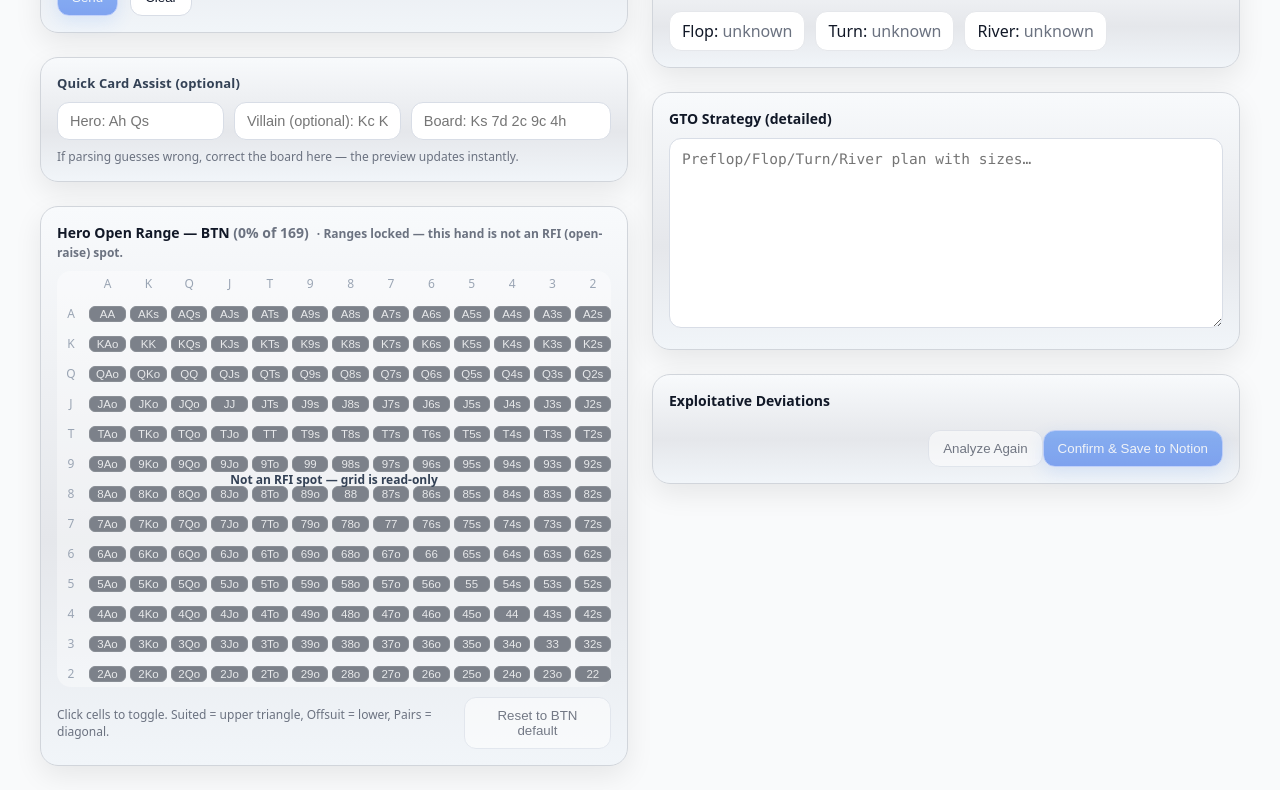
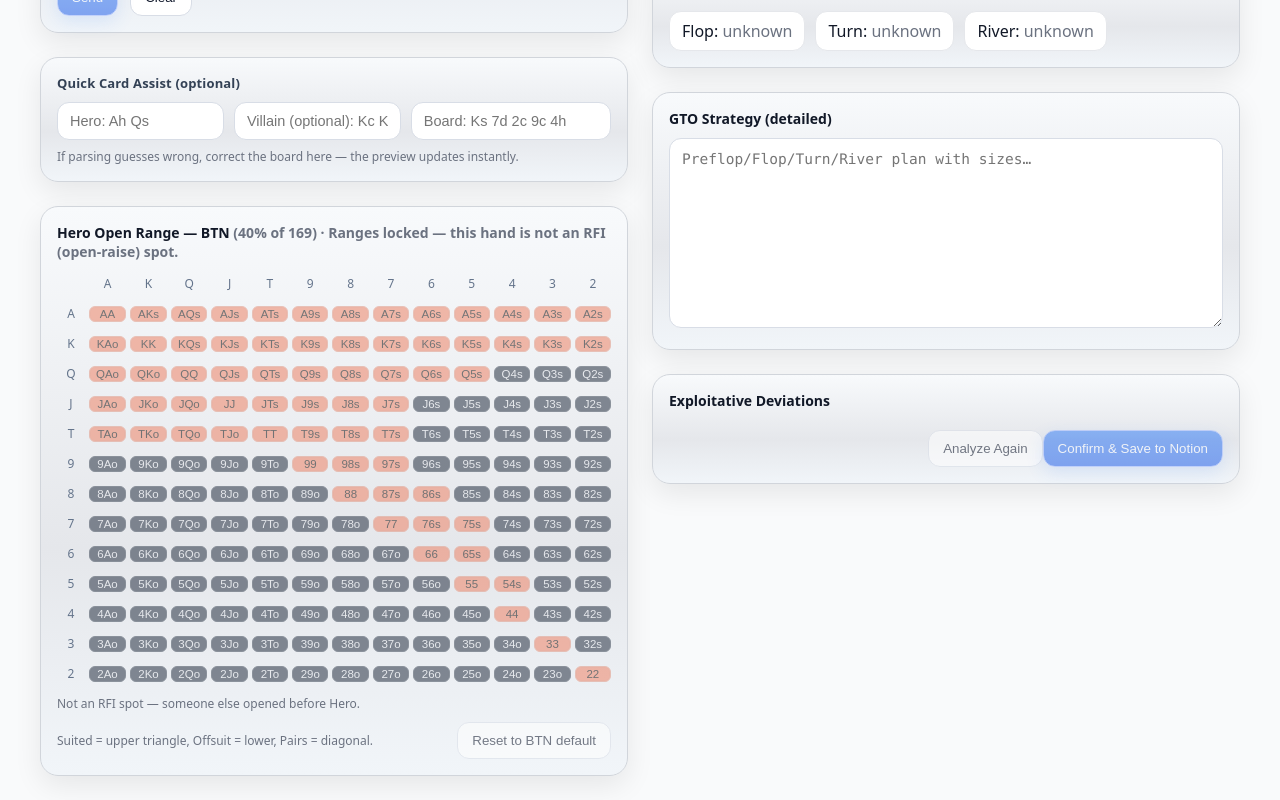
Before and after one commit to yeruvabala/notion-poker-web, a Next.js app: page / in a window 1280 px wide. Shown: the part 309-1109 px from the top of the page. Built offline with nearby package versions, Linux system fonts and the light colour scheme.

Commit message:
Update page.tsx

```diff
--- a/app/page.tsx
+++ b/app/page.tsx
@@ -17,6 +17,8 @@ type Fields = {
   board?: string | null;
   notes?: string | null;
 };
+
+type Verdict = { label: 'Correct' | 'Mistake' | 'Marginal'; summary: string; reasons?: string[] };
 
 /** ------------- Helpers (same “code behind”) ------------- */
 const asText = (v: any): string =>
@@ -148,25 +150,23 @@ const twoCardsFrom = (line: string) =>
 const CardSpan = ({ c }: { c: string }) =>
   !c ? null : <span style={{ fontWeight: 600, color: suitColor(c.slice(-1)) }}>{c}</span>;
 
-/** ---------- Opening Range Grid helpers ---------- */
+/** ---------- Range Grid helpers ---------- */
 const RANKS = ['A','K','Q','J','T','9','8','7','6','5','4','3','2'] as const;
 const rIndex: Record<string, number> = Object.fromEntries(RANKS.map((r, i) => [r, i]));
 
-/** Build label for matrix cell */
 function handLabel(i: number, j: number): string {
   const a = RANKS[i], b = RANKS[j];
   if (i === j) return `${a}${a}`;
   return i < j ? `${a}${b}s` : `${a}${b}o`; // upper triangle suited
 }
 
-/** Small comparator helpers */
-const atLeast = (rank: string, min: string) => rIndex[rank] <= rIndex[min]; // A-high ordering
+const atLeast = (rank: string, min: string) => rIndex[rank] <= rIndex[min];
 const oneOf = (x: string, arr: string[]) => arr.includes(x);
 
-/** Baseline open decision by position (approx, intentionally compact rules) */
+/** Baseline open decision by position (compact, approx) */
 function defaultOpen(pos: string, label: string): boolean {
   pos = (pos || '').toUpperCase();
-  const [a, b, t] = label.length === 3 ? [label[0], label[1], label[2]] : [label[0], label[1], 'p']; // p = pair
+  const [a, b, t] = label.length === 3 ? [label[0], label[1], label[2]] : [label[0], label[1], 'p'];
   const pair = t === 'p';
   const suited = t === 's';
   const offsuit = t === 'o';
@@ -180,7 +180,6 @@ function defaultOpen(pos: string, label: string): boolean {
   // Any Ace suited opens everywhere; offsuit tightens early
   if (a === 'A') {
     if (suited) return true;
-    // offsuit ATo+ UTG/MP, A9o+ HJ, A8o+ CO, A2o+ BTN, A5o+ SB (wheel blocker)
     const minOff: Record<string, string> = { UTG: 'T', MP: 'T', HJ: '9', CO: '8', BTN: '2', SB: '5', BB: 'T' };
     return atLeast(b, minOff[pos] || 'T');
   }
@@ -199,17 +198,17 @@ function defaultOpen(pos: string, label: string): boolean {
   // Broadways offsuit
   if (offsuit && oneOf(a, ['K','Q','J','T'])) {
     const min: Record<string, Record<string,string>> = {
-      K: { UTG:'Q', MP:'J', HJ:'T', CO:'T', BTN:'8', SB:'9' }, // KQo/KJo/KTo… BTN K8o+
-      Q: { UTG:'T', MP:'T', HJ:'T', CO:'T', BTN:'8', SB:'9' }, // QTo+ late
-      J: { UTG:'X', MP:'X', HJ:'X', CO:'T', BTN:'9', SB:'9' }, // JTo CO+, J9o BTN+
-      T: { UTG:'X', MP:'X', HJ:'X', CO:'X', BTN:'9', SB:'9' }, // T9o BTN/SB
+      K: { UTG:'Q', MP:'J', HJ:'T', CO:'T', BTN:'8', SB:'9' },
+      Q: { UTG:'T', MP:'T', HJ:'T', CO:'T', BTN:'8', SB:'9' },
+      J: { UTG:'X', MP:'X', HJ:'X', CO:'T', BTN:'9', SB:'9' },
+      T: { UTG:'X', MP:'X', HJ:'X', CO:'X', BTN:'9', SB:'9' },
     };
     const m = (min as any)[a]?.[pos];
     if (!m || m === 'X') return false;
     return atLeast(b, m);
   }
 
-  // Suited connectors & gappers (Q9s-, J8s-, T8s-, 98s, 87s, 76s, 65s, 54s widen later)
+  // Suited connectors primary set
   if (suited) {
     const SC = [
       ['9','8'], ['8','7'], ['7','6'], ['6','5'], ['5','4']
@@ -221,51 +220,66 @@ function defaultOpen(pos: string, label: string): boolean {
     }
   }
 
-  // Very late wide BTN/SB catch-all for suited junk like K2s, Q5s, J7s, T7s, 97s, 86s, 75s
+  // Late-position suited junk widening
   if (suited && (pos === 'BTN' || pos === 'SB')) {
     const LATE_MIN: Record<string,string> = { K:'2', Q:'5', J:'7', T:'7', '9':'7','8':'6','7':'5' };
     const m = (LATE_MIN as any)[a];
     if (m) return atLeast(b, m);
   }
 
-  // Default: tight fold
   return false;
 }
 
-/** --- Detect RFI only (locks grid when false) --- */
-function detectIsRFI(text: string, heroPos: string): boolean {
-  const H = (heroPos || '').toUpperCase();
-  if (!H) return false;
+/** ----- Simple RFI detector (unopened pot & hero first raise; no 3-bet/jam pre) ----- */
+function detectRFI(raw: string): { isRFI: boolean; reasonIfLocked: string } {
+  const s = (raw || '').toLowerCase();
 
-  // Lowercase once; strip stack units like "35 bb" / "20 sb"
-  const raw = (text || '').toLowerCase();
-  const t = raw.replace(/\d+\s*(bb|sb)\b/g, ' ');
+  // quick 3-bet / shove markers (preflop escalation)
+  const has3bet = /\b3[-\s]?bet|\b3bet|\bre[-\s]?raise|\b4[-\s]?bet|\bjam|\bshove\b/i.test(s);
 
-  // Anything that clearly makes it a non-RFI node
-  if (/\b(3[-\s]?bet|re[-\s]?raise|reraise)\b/.test(t)) return false;
-  if (/\b(limp|complete|overlimp)\b/.test(t)) return false;
+  // find earliest hero raise
+  const heroRaiseIdx = (() => {
+    const patterns = [
+      /\b(i|i'm|im|i am|hero)\b[^.]{0,40}?\b(raise|raises|open|opens)\b/i,
+      /\bam on\b[^.]{0,30}?\b(utg\+?\d?|utg|mp|hj|co|button|btn|sb|bb)\b[^.]{0,30}?\b(raise|raises|open|opens)\b/i
+    ];
+    let idx = Infinity;
+    for (const r of patterns) {
+      const m = r.exec(s);
+      if (m && m.index < idx) idx = m.index;
+    }
+    return idx;
+  })();
 
-  // If a position is stated as the raiser AND hero responds by calling/3-betting → not RFI
-  const villainRaiserAndHeroResponds =
-    /\b(utg\+?2?|utg|mp|hj|co|button|btn|sb|bb)\b[^\.\n]{0,40}\b(raise|opens?)\b/.test(t) &&
-    /\b(i|hero)\b[^\.\n]{0,50}\b(call|flat|3[-\s]?bet|reraise)\b/.test(t);
-  if (villainRaiserAndHeroResponds) return false;
+  // find earliest non-hero raise (villain/other seat)
+  const villainRaiseIdx = (() => {
+    const r = /\b(villain|utg\+?\d?|utg|mp|hj|co|button|btn|sb|bb)\b[^.]{0,30}?\b(raise|raises|open|opens)\b/i;
+    const m = r.exec(s);
+    if (!m) return Infinity;
+    // if it's "i/hero", ignore (we only want non-hero)
+    if (/\b(i|i'm|im|i am|hero)\b/.test(m[0])) return Infinity;
+    return m.index;
+  })();
 
-  // Hero opens: allow a wider window and common phrasing variants
-  const heroOpens =
-    /\b(i|hero)\b[^\.\n]{0,120}\b(open(?:s|ed)?|raise[sd]?)\b/.test(t) ||                // "hero ... raises"
-    /\b(folds?\s+to\s+(me|btn|button|sb|bb|co|hj|mp|utg))\b[^\.\n]{0,80}\b(raise|open)\b/.test(t) ||
-    /\b(on|from)\s+(utg\+?2?|utg|mp|hj|co|btn|button|sb|bb)\b[^\.\n]{0,80}\b(i|hero)\b[^\.\n]{0,60}\b(raise|open)\b/.test(t);
-
-  return !!heroOpens;
+  const unopened = heroRaiseIdx < villainRaiseIdx;
+  if (!unopened) {
+    return { isRFI: false, reasonIfLocked: 'Not an RFI spot — someone else opened before Hero.' };
   }
-
+  if (has3bet) {
+    return { isRFI: false, reasonIfLocked: 'Not a pure RFI — preflop 3-bet/jam detected.' };
+  }
+  return { isRFI: true, reasonIfLocked: '' };
+}
 
 /** ---------------- Component ---------------- */
 export default function Page() {
   // INPUT
   const [input, setInput] = useState('');
   const [fields, setFields] = useState<Fields | null>(null);
+
+  // Verdict UI state
+  const [verdict, setVerdict] = useState<Verdict | null>(null);
+  const [recommended, setRecommended] = useState<string>('');
 
   // Quick Card Assist (hero, villain, entire board)
   const [heroAssist, setHeroAssist] = useState('');
@@ -275,10 +289,6 @@ export default function Page() {
   // Opening range edits (user toggles)
   const [rangeEdits, setRangeEdits] = useState<Record<string, boolean>>({});
   const [lastPosForEdits, setLastPosForEdits] = useState<string>('');
-
-  // Grid lock state
-  const [isRFI, setIsRFI] = useState<boolean>(false);
-  const [gridLockMsg, setGridLockMsg] = useState<string | null>(null);
 
   // Async state
   const [aiLoading, setAiLoading] = useState(false);
@@ -306,6 +316,10 @@ export default function Page() {
 
   const pos = (fields?.position ?? preview.position ?? '').toUpperCase() || 'BTN';
 
+  // RFI lock logic
+  const rfiInfo = useMemo(() => detectRFI(input), [input]);
+  const gridLocked = !rfiInfo.isRFI;
+
   // Rebase edits if position changes
   useEffect(() => {
     if (lastPosForEdits && lastPosForEdits === pos) return;
@@ -313,19 +327,11 @@ export default function Page() {
     setLastPosForEdits(pos);
   }, [pos, lastPosForEdits]);
 
-  // Lock/unlock grid based on whether this is an RFI spot
-  useEffect(() => {
-    const rfi = detectIsRFI(input, pos);
-    setIsRFI(rfi);
-    setGridLockMsg(rfi ? null : 'Ranges locked — this hand is not an RFI (open-raise) spot.');
-  }, [input, pos]);
-
   /** Call /api/analyze-hand; use input text; include overrides from assists */
   async function analyzeParsedHand(parsed: Fields) {
     setAiError(null);
     setAiLoading(true);
     try {
-      // inside analyzeParsedHand(parsed)
       const payload = {
         date: parsed.date ?? undefined,
         stakes: parsed.stakes ?? (preview.stakes || undefined),
@@ -335,11 +341,10 @@ const payload = {
         board: [flop && `Flop: ${flop}`, turn && `Turn: ${turn}`, river && `River: ${river}`]
           .filter(Boolean)
           .join('  |  '),
-  // CHANGED: include the full user story so the model can reason about shoves/ICM/etc.
-  notes: parsed.notes ?? input ?? '',
-  raw_input: input ?? ''      // NEW
+        // Send full raw text so the analyzer judges the line (ICM, stacks, etc.)
+        notes: parsed.notes ?? input,
+        rawText: input
       };
-
 
       const r = await fetch('/api/analyze-hand', {
         method: 'POST',
@@ -354,6 +359,11 @@ const payload = {
 
       const data = await r.json();
 
+      // New: capture verdict + recommended line
+      setVerdict(data?.verdict ?? null);
+      setRecommended(typeof data?.recommended_line === 'string' ? data.recommended_line : '');
+
+      // Existing fields
       setFields(prev => {
         const base = prev ?? parsed ?? {};
         const tags: string[] =
@@ -380,6 +390,8 @@ const payload = {
   async function handleParse() {
     setStatus(null);
     setAiError(null);
+    setVerdict(null);
+    setRecommended('');
     try {
       const res = await fetch('/api/parse', {
         method: 'POST',
@@ -428,23 +440,18 @@ const payload = {
   }
 
   /** Range grid state helpers */
-  const toggleHand = (label: string) =>
+  const toggleHand = (label: string) => {
+    if (gridLocked) return; // read-only when not RFI
     setRangeEdits(prev => ({ ...prev, [label]: !(prev[label] ?? defaultOpen(pos, label)) }));
+  };
 
-  const resetRange = () => { setRangeEdits({}); setLastPosForEdits(pos); };
+  const resetRange = () => { if (!gridLocked) { setRangeEdits({}); setLastPosForEdits(pos); } };
 
   const openFlags: Record<string, boolean> = {};
   RANKS.forEach((_, i) => {
     RANKS.forEach((__, j) => {
       const lbl = handLabel(i, j);
-      if (!isRFI) {
-        // Non-RFI node → show “fold look” and lock
-        openFlags[lbl] = false;
-      } else {
-        openFlags[lbl] = Object.prototype.hasOwnProperty.call(rangeEdits, lbl)
-          ? !!rangeEdits[lbl]
-          : defaultOpen(pos, lbl);
-      }
+      openFlags[lbl] = rangeEdits.hasOwnProperty(lbl) ? rangeEdits[lbl] : defaultOpen(pos, lbl);
     });
   });
   const openCount = Object.values(openFlags).filter(Boolean).length;
@@ -475,7 +482,7 @@ const payload = {
                 </button>
                 <button
                   className="p-btn"
-                  onClick={() => { setInput(''); setFields(null); setStatus(null); setAiError(null); setHeroAssist(''); setVillainAssist(''); setBoardAssist(''); }}
+                  onClick={() => { setInput(''); setFields(null); setStatus(null); setAiError(null); setHeroAssist(''); setVillainAssist(''); setBoardAssist(''); setVerdict(null); setRecommended(''); }}
                 >
                   Clear
                 </button>
@@ -494,38 +501,33 @@ const payload = {
               <div className="p-help">If parsing guesses wrong, correct the board here — the preview updates instantly.</div>
             </div>
 
-            {/* --- RFI grid (locks when not RFI) --- */}
+            {/* --- Interactive Opening Range Grid (RFI-only editable) --- */}
             <div className="p-card">
               <div className="p-subTitle">
                 Hero Open Range — {pos} <span className="p-muted">({openPct}% of 169)</span>
-                {!isRFI && (
-                  <span className="p-muted" style={{ marginLeft: 8, fontSize: 12 }}>
-                    · {gridLockMsg}
-                  </span>
-                )}
+                {gridLocked && <span className="p-muted"> · Ranges locked — this hand is not an RFI (open-raise) spot.</span>}
               </div>
-
-              <div className={`lockWrap ${!isRFI ? 'locked' : ''}`}>
-                <div className="rangeGrid">
+              <div className={`rangeGrid ${gridLocked ? 'grid-locked' : ''}`}>
+                {/* header ranks across top */}
                 <div className="rangeCorner" />
                 {RANKS.map((r, j) => <div key={`h-${j}`} className="rangeHead">{r}</div>)}
+                {/* rows */}
                 {RANKS.map((r, i) => (
                   <React.Fragment key={`row-${i}`}>
                     <div className="rangeHead">{r}</div>
                     {RANKS.map((c, j) => {
                       const lbl = handLabel(i, j);
                       const open = openFlags[lbl];
+                      const title = gridLocked
+                        ? `${lbl} — grid is read-only (not an RFI spot)`
+                        : `${lbl} — ${open ? 'Open' : 'Fold'} (click to toggle)`;
                       return (
                         <button
                           key={lbl}
-                            className={`cell ${open ? 'open' : 'fold'} ${i === j ? 'pair' : (i < j ? 'suited' : 'offsuit')}`}
-                            title={
-                              isRFI
-                                ? `${lbl} — ${open ? 'Open' : 'Fold'} (click to toggle)`
-                                : `${lbl} — grid locked (non-RFI node)`
-                            }
-                            onClick={() => isRFI && toggleHand(lbl)}
-                            disabled={!isRFI}
+                          className={`cell ${open ? 'open' : 'fold'} ${i === j ? 'pair' : (i < j ? 'suited' : 'offsuit')} ${gridLocked ? 'cell-locked' : ''}`}
+                          title={title}
+                          onClick={() => toggleHand(lbl)}
+                          disabled={gridLocked}
                         >
                           {lbl}
                         </button>
@@ -534,21 +536,14 @@ const payload = {
                   </React.Fragment>
                 ))}
               </div>
-
-                {!isRFI && (
-                  <div className="lockOverlay">
-                    <span>Not an RFI spot — grid is read-only</span>
+              {gridLocked && rfiInfo.reasonIfLocked && (
+                <div className="p-muted" style={{fontSize:12, marginTop:8}}>
+                  {rfiInfo.reasonIfLocked}
                 </div>
               )}
-              </div>
-
               <div className="p-row p-gapTop" style={{justifyContent:'space-between'}}>
-                <div className="p-muted" style={{fontSize:12}}>
-                  Click cells to toggle. Suited = upper triangle, Offsuit = lower, Pairs = diagonal.
-                </div>
-                <button className="p-btn" onClick={resetRange} disabled={!isRFI}>
-                  Reset to {pos} default
-                </button>
+                <div className="p-muted" style={{fontSize:12}}>Suited = upper triangle, Offsuit = lower, Pairs = diagonal.</div>
+                <button className="p-btn" onClick={resetRange} disabled={gridLocked}>Reset to {pos} default</button>
               </div>
             </div>
           </div>
@@ -581,6 +576,19 @@ const payload = {
                 </InfoBox>
               </div>
             </div>
+
+            {/* Verdict banner */}
+            {verdict && (
+              <div className={`judge judge-${(verdict.label || 'Marginal').toLowerCase()}`}>
+                <strong>{verdict.label}:</strong> {verdict.summary}
+                {recommended && <div className="judge-rec">Recommended: {recommended}</div>}
+                {verdict.reasons && verdict.reasons.length > 0 && (
+                  <ul className="judge-ul">
+                    {verdict.reasons.slice(0,4).map((r, i) => <li key={i}>{r}</li>)}
+                  </ul>
+                )}
+              </div>
+            )}
 
             <div className="p-card">
               <div className="p-subTitle">Board</div>
@@ -640,16 +648,16 @@ const payload = {
       {/* ------------- Styles (no Tailwind required) ------------- */}
       <style jsx global>{`
         :root{
-          --bg1:#e5e7eb; --bg2:#f1f5f9; --bg3:#cbd5e1;         /* page gradient */
-          --card1:#f8fafc; --card2:#e5e7eb; --card3:#f1f5f9;     /* card gradient */
+          --bg1:#e5e7eb; --bg2:#f1f5f9; --bg3:#cbd5e1;
+          --card1:#f8fafc; --card2:#e5e7eb; --card3:#f1f5f9;
           --border:#d1d5db; --line:#d8dde6;
           --text:#0f172a; --muted:#6b7280;
           --primary:#3b82f6; --primary2:#2563eb; --btnText:#f8fbff;
           --chipBg:#eef2ff; --chipBorder:#c7d2fe; --chipText:#1e3a8a;
           --pillBg:#ffffff; --pillBorder:#e5e7eb;
 
-          --range-open:#ee8d73;      /* orange-ish like screenshot */
-          --range-fold:#3b3f46;      /* dark gray */
+          --range-open:#ee8d73;
+          --range-fold:#3b3f46;
           --range-suited:#f6efe9;
           --range-offsuit:#eef0f3;
           --range-pair:#faf6f0;
@@ -675,7 +683,7 @@ const payload = {
         .p-subTitle{font-size:14px;font-weight:800;margin-bottom:10px;color:#111827}
         .p-textarea{
           width:100%; min-height:160px; resize:vertical; padding:12px 14px;
-          border-radius:14px; border:1px solid var(--line); background:#ffffff; color:var(--text); font-size:15px; line-height:1.5;
+          border-radius:14px; border:1px solid var(--line); background:#ffffff; color:#0f172a; font-size:15px; line-height:1.5;
         }
 
         .p-row{display:flex;align-items:center}
@@ -758,25 +766,30 @@ const payload = {
         .cell.open{background:var(--range-open); color:#222; border-color:#e2a08e}
         .cell.fold{background:#374151; color:#e5e7eb; border-color:#4b5563}
         .cell:hover{filter:brightness(1.07)}
+        .cell-locked{opacity:.6; cursor:not-allowed}
+        .grid-locked .cell:hover{filter:none}
 
-        /* ---- Lock styles when not RFI ---- */
-        .lockWrap{ position:relative }
-        .lockWrap.locked{ pointer-events:none; }
-        .lockWrap.locked .cell{ filter: grayscale(.15) brightness(.95); }
-        .lockOverlay{
-          position:absolute; inset:0;
-          display:flex; align-items:center; justify-content:center;
-          background: rgba(255,255,255,.35);
-          border-radius: 14px;
-          font-size: 12px; color:#334155; font-weight:600;
+        /* Verdict banner */
+        .judge{
+          border:1px solid var(--pillBorder);
+          background:#fff;
+          border-radius:12px;
+          padding:10px 12px;
+          margin-bottom:12px;
+          font-size:14px;
         }
+        .judge-rec{ margin-top:6px; font-size:13px; color:#0f172a; }
+        .judge-ul{ margin:8px 0 0 18px; padding:0; display:flex; flex-direction:column; gap:4px; }
+        .judge-correct{ border-color:#86efac; box-shadow:0 0 0 2px rgba(34,197,94,.12) inset; }
+        .judge-mistake{ border-color:#fecaca; box-shadow:0 0 0 2px rgba(239,68,68,.12) inset; }
+        .judge-marginal{ border-color:#fde68a; box-shadow:0 0 0 2px rgba(245,158,11,.12) inset; }
       `}</style>
     </main>
   );
 }
 
 /** Small info box used on the right-side top card */
-function InfoBox({ label, children }: { label: string; children: ReactNode }) {
+function InfoBox({ label, children }: { label: string; children: React.ReactNode }) {
   return (
     <div className="ibox">
       <div className="iboxLabel">{label}</div>
```
Lines whose indentation alone changed are shown as unchanged.
